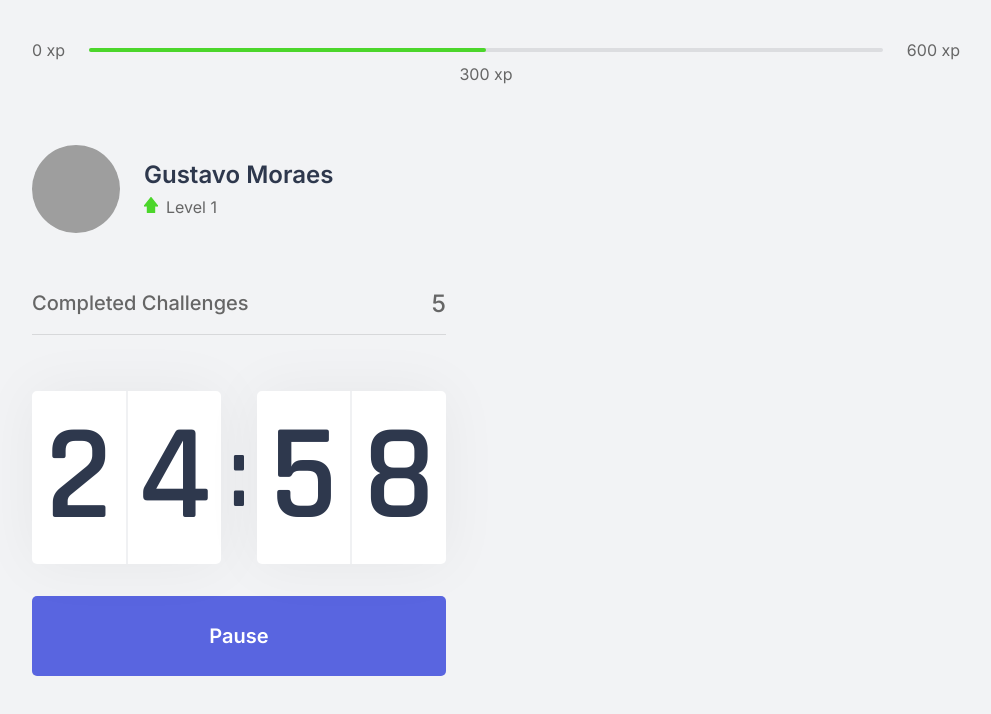
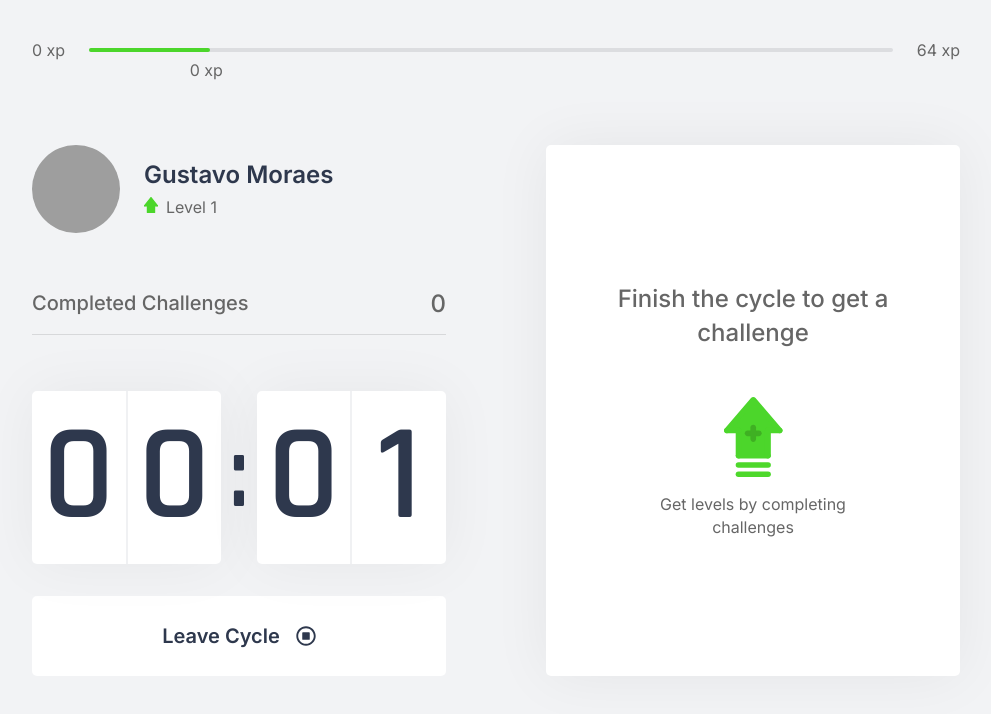
Before and after one commit to gust-m/move-it-nlw04, a Next.js app: page / in a window 1280 px wide. Both pictures are taken after a click on the button "Start a cycle". Shown: the top 714 px of the page, without its empty margins (144-1135 px from the left). Built offline with nearby package versions, Linux system fonts and the light colour scheme; grey boxes are pictures that could not be loaded.

Commit message:
Countdown, ExperienceBar, ChallengeBox, Context

```diff
--- /dev/null
+++ b/src/components/ChallengeBox/index.tsx
@@ -0,0 +1,51 @@
+import { useContext } from 'react';
+import {
+  Container,
+  NotActiveChallengeContent,
+  ActiveChallengeContent,
+  Button,
+} from './styles';
+
+import { ChallengeContext } from '../../contexts/ChallengeContext';
+
+export const ChallengeBox: React.FC = () => {
+  const { activeChallenge, resetChallenge } = useContext(ChallengeContext);
+
+  return (
+    <Container>
+      {activeChallenge ? (
+        <ActiveChallengeContent>
+          <header>Get {activeChallenge.amount} xp</header>
+
+          <main>
+            <img
+              src={`icons/${activeChallenge.type}.svg`}
+              alt="Exercice logo"
+            />
+            <strong>New challenge</strong>
+            <p>{activeChallenge.description}</p>
+          </main>
+
+          <footer>
+            <Button status={false} type="button" onClick={resetChallenge}>
+              false
+            </Button>
+            <Button status type="button">
+              true
+            </Button>
+          </footer>
+        </ActiveChallengeContent>
+      ) : (
+        <NotActiveChallengeContent>
+          <strong>Finish the cycle to get a challenge</strong>
+          <p>
+            <img src="icons/level-up.svg" alt="Level up" />
+            Get levels by completing challenges
+          </p>
+        </NotActiveChallengeContent>
+      )}
+    </Container>
+  );
+};
+
+export default ChallengeBox;
--- /dev/null
+++ b/src/components/ChallengeBox/styles.ts
@@ -0,0 +1,118 @@
+import styled, { css } from 'styled-components';
+import { shade } from 'polished';
+
+interface ButtonProps {
+  status: boolean;
+}
+
+export const Container = styled.div`
+  height: 100%;
+
+  background: var(--white);
+  border-radius: 5px;
+  box-shadow: 0 0 60px rgba(0, 0, 0, 0.06);
+  padding: 1.5rem 2rem;
+
+  display: flex;
+  align-items: center;
+  justify-content: center;
+  text-align: center;
+`;
+
+export const NotActiveChallengeContent = styled.div`
+  display: flex;
+  flex-direction: column;
+  align-items: center;
+
+  strong {
+    font-size: 1.5rem;
+    font-weight: 500;
+    line-height: 1.4;
+  }
+
+  p {
+    display: flex;
+    flex-direction: column;
+    align-items: center;
+    line-height: 1.4;
+    max-width: 70%;
+    margin-top: 3rem;
+
+    img {
+      margin-bottom: 1rem;
+    }
+  }
+`;
+
+export const ActiveChallengeContent = styled.div`
+  height: 100%;
+
+  display: flex;
+  flex-direction: column;
+
+  header {
+    color: var(--blue);
+    font-weight: 600;
+    font-size: 1.25rem;
+    padding: 0 2rem 1.5rem;
+    border-bottom: 1px solid var(--gray-line);
+  }
+
+  main {
+    flex: 1;
+    display: flex;
+    flex-direction: column;
+    align-items: center;
+    justify-content: center;
+
+    strong {
+      font-size: 2rem;
+      font-weight: 600;
+      color: var(--title);
+      margin: 1.5rem 0 1rem;
+    }
+
+    p {
+      line-height: 1.5;
+    }
+  }
+
+  footer {
+    display: grid;
+    grid-template-columns: 1fr 1fr;
+    gap: 1rem;
+  }
+`;
+
+export const Button = styled.button<ButtonProps>`
+  height: 3rem;
+  width: 11rem;
+
+  display: flex;
+  align-items: center;
+  justify-content: center;
+
+  border: 0;
+  border-radius: 5px;
+
+  color: var(--white);
+
+  font-size: 1rem;
+  font-weight: 600;
+  transition: background-color 0.2s;
+
+  ${props =>
+    props.status
+      ? css`
+          background: var(--green);
+          &:hover {
+            background: ${shade(0.2, '#4cd62b')};
+          }
+        `
+      : css`
+          background: var(--red);
+          &:hover {
+            background: ${shade(0.2, '#e83f5b')};
+          }
+        `}
+`;
--- a/src/components/CompletedChallenges/index.tsx
+++ b/src/components/CompletedChallenges/index.tsx
@@ -1,10 +1,15 @@
+import { useContext } from 'react';
+import { ChallengeContext } from '../../contexts/ChallengeContext';
 import { Container } from './styled';
 
-const CompletedChallenges: React.FC = () => (
-  <Container>
-    <span>Completed Challenges</span>
-    <span>5</span>
-  </Container>
-);
+const CompletedChallenges: React.FC = () => {
+  const { challengesCompleted } = useContext(ChallengeContext);
+  return (
+    <Container>
+      <span>Completed Challenges</span>
+      <span>{challengesCompleted}</span>
+    </Container>
+  );
+};
 
 export default CompletedChallenges;
--- a/src/components/Countdown/index.tsx
+++ b/src/components/Countdown/index.tsx
@@ -1,10 +1,18 @@
-import { useState, useEffect } from 'react';
+import { useState, useEffect, useContext } from 'react';
+import { FaCheckCircle, FaRegStopCircle, FaPlay } from 'react-icons/fa';
 import { Container, Counter, Button } from './styles';
+import { ChallengeContext } from '../../contexts/ChallengeContext';
+
+let countdownTimeout: NodeJS.Timeout;
 
 const Countdown: React.FC = () => {
-  const [time, setTime] = useState(25 * 60);
-  const [active, setActive] = useState(false);
-  const [start, setStart] = useState('Start a cycle');
+  const [time, setTime] = useState(0.05 * 60);
+  const [isActive, setIsActive] = useState(false);
+  const [buttonText, setButtonText] = useState('Start a cycle');
+  const [hasFinished, setHasFinished] = useState(false);
+  const [disabledButton, setDisabledButton] = useState(false);
+
+  const { startNewChallenge } = useContext(ChallengeContext);
 
   const minutes = Math.floor(time / 60);
   const seconds = time % 60;
@@ -18,21 +26,33 @@ const Countdown: React.FC = () => {
 
   const handleStartCountdown = (): void => {
     // eslint-disable-next-line no-unused-expressions
-    active ? setActive(false) : setActive(true);
+    isActive ? setIsActive(false) : setIsActive(true);
   };
 
   useEffect(() => {
-    if (active && time > 0) {
-      setStart('Pause');
-      setTimeout(() => {
+    if (isActive && time > 0) {
+      setButtonText('Leave Cycle');
+      countdownTimeout = setTimeout(() => {
         setTime(time - 1);
       }, 1000);
+    } else if (isActive && time === 0) {
+      setHasFinished(true);
+      setIsActive(false);
     }
 
-    if (!active && time !== 25 * 60) {
-      setStart('Click to continue');
+    if (!isActive) {
+      clearTimeout(countdownTimeout);
+      setTime(0.05 * 60);
+      setButtonText('Start a cycle');
     }
-  }, [active, time]);
+
+    if (!isActive && hasFinished) {
+      setButtonText('Finished cycle');
+      setTime(0);
+      startNewChallenge();
+      setDisabledButton(true);
+    }
+  }, [isActive, time, hasFinished]);
 
   return (
     <>
@@ -47,7 +67,19 @@ const Countdown: React.FC = () => {
           <span>{secondsRight}</span>
         </Counter>
       </Container>
-      <Button onClick={handleStartCountdown}>{start}</Button>
+      <Button
+        status={isActive}
+        onClick={handleStartCountdown}
+        hasFinished={hasFinished}
+        disabled={disabledButton}
+      >
+        {buttonText}
+        <p>
+          {hasFinished && <FaCheckCircle size={20} />}
+          {isActive && <FaRegStopCircle size={20} />}
+          {!hasFinished && !isActive && <FaPlay size={20} />}
+        </p>
+      </Button>
     </>
   );
 };
--- a/src/components/Countdown/styles.ts
+++ b/src/components/Countdown/styles.ts
@@ -1,4 +1,9 @@
-import styled from 'styled-components';
+import styled, { css } from 'styled-components';
+
+interface ButtonProps {
+  status: boolean;
+  hasFinished: boolean;
+}
 
 export const Container = styled.div`
   display: flex;
@@ -39,7 +44,7 @@ export const Counter = styled.div`
   }
 `;
 
-export const Button = styled.button`
+export const Button = styled.button<ButtonProps>`
   width: 100%;
   height: 5rem;
 
@@ -59,7 +64,42 @@ export const Button = styled.button`
   font-weight: 600;
   transition: background-color 0.2s;
 
-  &:hover {
+  p {
+    display: flex;
+    margin-left: 16px;
+
+    ${props =>
+      props.hasFinished
+        ? css`
+            color: var(--green);
+          `
+        : css``}
+  }
+
+  &:not(:disabled):hover {
     background: var(--blue-dark);
   }
+
+  ${props =>
+    props.status
+      ? css`
+          background: var(--white);
+          color: var(--title);
+
+          &:not(:disabled):hover {
+            background: var(--red);
+            color: var(--white);
+          }
+        `
+      : css``}
+
+  ${props =>
+    props.hasFinished
+      ? css`
+          background: var(--white);
+          color: var(--text);
+          cursor: not-allowed;
+          border-bottom: 4px solid var(--green);
+        `
+      : css``}
 `;
--- a/src/components/ExperienceBar/index.tsx
+++ b/src/components/ExperienceBar/index.tsx
@@ -1,14 +1,26 @@
+import { useContext } from 'react';
+import { ChallengeContext } from '../../contexts/ChallengeContext';
 import { Header, CurrentExperience } from './styles';
 
-const ExperienceBar: React.FC = () => (
+const ExperienceBar: React.FC = () => {
+  const { currentExperience, experienceToNextLevel } = useContext(
+    ChallengeContext,
+  );
+
+  const percentExperience = String(
+    Math.floor((10 * 100) / experienceToNextLevel),
+  );
+  return (
     <Header>
       <span>0 xp</span>
       <div>
-      <CurrentExperience width="50%" />
-      <span>300 xp</span>
+        <CurrentExperience width={`${percentExperience}%`}>
+          <span>{currentExperience} xp</span>
+        </CurrentExperience>
       </div>
-    <span>600 xp</span>
+      <span>{experienceToNextLevel} xp</span>
     </Header>
   );
+};
 
 export default ExperienceBar;
--- a/src/components/ExperienceBar/styles.ts
+++ b/src/components/ExperienceBar/styles.ts
@@ -30,13 +30,6 @@ export const Header = styled.header`
     margin: 0 1.5rem;
     position: relative;
   }
-
-  > div > span {
-    position: absolute;
-    left: 50%;
-    margin-top: 12px;
-    transform: translateX(-50%);
-  }
 `;
 
 export const CurrentExperience = styled.div<CurrentXPProps>`
@@ -44,6 +37,18 @@ export const CurrentExperience = styled.div<CurrentXPProps>`
   border-radius: 4px;
   background: var(--green);
 
+  span {
+    position: absolute;
+    margin-top: 12px;
+    transform: translateX(-50%);
+    width: 2.5rem;
+
+    ${props =>
+      css`
+        left: ${props.width};
+      `}
+  }
+
   ${props =>
     css`
       width: ${props.width};
--- /dev/null
+++ b/src/contexts/ChallengeContext.tsx
@@ -0,0 +1,70 @@
+import { createContext, ReactNode, useState } from 'react';
+
+import challenges from '../../challenges.json';
+
+interface ExerciseProps {
+  type: string;
+  description: string;
+  amount: number;
+}
+
+interface ChallengeProviderData {
+  level: number;
+  challengesCompleted: number;
+  currentExperience: number;
+  activeChallenge: ExerciseProps;
+  experienceToNextLevel: number;
+  levelUp(): void;
+  startNewChallenge(): void;
+  resetChallenge(): void;
+}
+
+interface ChallengesProvidersProps {
+  children: ReactNode;
+}
+
+export const ChallengeContext = createContext({} as ChallengeProviderData);
+
+export const ChallengesProvider: React.FC = ({
+  children,
+}: ChallengesProvidersProps) => {
+  const [level, setLevel] = useState(1);
+  const [currentExperience, setCurrentExperience] = useState(0);
+  const [challengesCompleted, setChallengesCompleted] = useState(0);
+
+  const [activeChallenge, setActiveChallenge] = useState(null);
+
+  const experienceToNextLevel = ((level + 1) * 4) ** 2;
+
+  const levelUp = () => {
+    setLevel(level + 1);
+  };
+
+  const startNewChallenge = () => {
+    const randomChallengeIndex = Math.floor(Math.random() * challenges.length);
+    const challenge = challenges[randomChallengeIndex];
+
+    setActiveChallenge(challenge);
+  };
+
+  const resetChallenge = () => {
+    setActiveChallenge(null);
+  };
+
+  return (
+    <ChallengeContext.Provider
+      value={{
+        level,
+        challengesCompleted,
+        currentExperience,
+        levelUp,
+        startNewChallenge,
+        activeChallenge,
+        resetChallenge,
+        experienceToNextLevel,
+      }}
+    >
+      {children}
+    </ChallengeContext.Provider>
+  );
+};
--- a/src/pages/index.tsx
+++ b/src/pages/index.tsx
@@ -7,6 +7,7 @@ import ExperienceBar from '../components/ExperienceBar';
 import Profile from '../components/Profile';
 import CompletedChallenges from '../components/CompletedChallenges';
 import Countdown from '../components/Countdown';
+import ChallengeBox from '../components/ChallengeBox';
 
 const Home: React.FC = () => {
   return (
@@ -23,7 +24,9 @@ const Home: React.FC = () => {
           <CompletedChallenges />
           <Countdown />
         </div>
-        <div />
+        <div>
+          <ChallengeBox />
+        </div>
       </section>
     </Container>
   );
```
Also changed, not shown: src/pages/_app.tsx (+7 -4 lines). Lines whose indentation alone changed are shown as unchanged.
